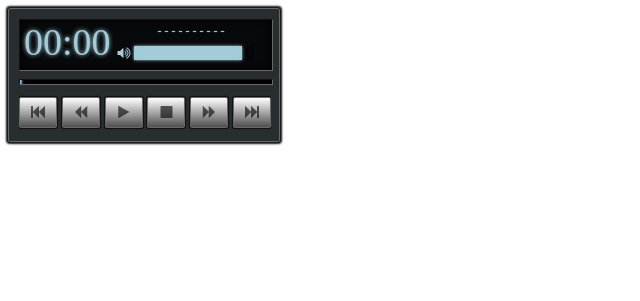
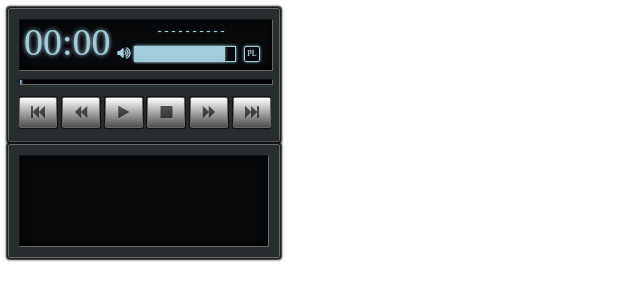
Before and after one commit to pigwink/AudioFolderPlayer, a PHP site: page / in a window 1280 px wide. Shown: the top 301 px of the page, without its empty margins (0-640 px from the left). Run offline with PHP 8.4, Linux system fonts and the light colour scheme; some libraries are stand-ins or nearby versions.

Commit message:
Added Playlist functionality

```diff
--- a/audio_player.css
+++ b/audio_player.css
@@ -4,13 +4,9 @@
 	ffr3akk@gmail.com
 	www.freakk.net
 */
-
-#player{
-	width: 250px;
-	height: 112px;
+.window{
 	background: #282d30;
 	border: 1px solid #1262A3;
-	text-align:center;
 	padding:10px;
 	/* BORDER */
 	-webkit-border-radius: 2px;
@@ -18,6 +14,12 @@
 	border-radius: 2px;
 	border: 1px solid #686868;
 	box-shadow: 0 0 2px 2px #0f1012;
+	width: 250px;
+}
+#player{
+
+	height: 112px;
+	text-align:center;
 }
 #progressbar_container{
 	width:252px;
@@ -109,14 +111,15 @@
 	opacity: 0.6;
 	font-size: 14px;
 }
-
+.display{
+	border: 1px inset #686868 ;
+	background: #08090b;
+	box-shadow:inset 0 0 10px #000000;
+}
 #display{
 	width:252px;
 	height: 50px;
 	margin-bottom: 8px;
-	border: 1px inset #686868 ;
-	background: #08090b;
-	box-shadow:inset 0 0 10px #000000;
 	overflow: hidden;
 }
 .display_text{
@@ -130,13 +133,14 @@
 	padding: 0 4px;
 	font-size:38px;
 	text-shadow: 0 0 4px #a2ccd8;
+	cursor: pointer;
 	/* background: rgba(255,255,255,0.6); */
 }
 
 #title{
 	width:154px;
 	height:14px;
-	padding: 4px;
+	margin: 4px;
 	overflow: hidden;
 	float:left;
 	font-size: 12px;
@@ -150,12 +154,15 @@
 	padding: 4px;
 	overflow: hidden;
 	float:left;
+
 }
 #vol_bar_container{
 	float: left;
-	width:120px;
+	width:100px;
 	height:14px;
-	background: rgba(0,0,0,0.4);
+	/* background: rgba(0,0,0,0.4); */
+	border: 1px solid #a2ccd8;
+	box-shadow: 0 0 3px #a2ccd8;
 }
 #vol_bar{
 	float: left;
@@ -173,7 +180,52 @@
 	text-align: center;
 	cursor:pointer;
 	float:left;
+	text-shadow: 0 0 1px #a2ccd8;
 }
 #vol_off{
 	display:none;
 }
+
+#playlist_display_btn{
+	display: table-cell;
+	float: left;
+	width:14px;
+	height:12px;
+	padding-top: 2px;
+	border: 1px solid #a2ccd8;
+	border-radius: 2px;
+	vertical-align: middle;
+	text-align: center;
+	font-size: 8px;
+	margin-left: 8px;
+	text-shadow: 0 0 1px #a2ccd8;
+	box-shadow: 0 0 3px #a2ccd8;
+	cursor: pointer;
+}
+
+#playlist_container{
+	margin-top:2px;
+}
+#playlist_display{
+	height: 90px;
+	overflow-y: scroll;
+	overflow-x: hidden;
+}
+.song_name{
+	width:100%;
+	overflow:hidden;
+	height:14px;
+	padding: 4px;
+	font-size: 12px;
+	text-align:left;
+	text-shadow: 0 0 1px #a2ccd8;
+	color: #a2ccd8;
+	cursor: pointer;
+}
+
+.odd{
+ background : #1A1A1A;
+}
+.even{
+ /* background : rgba(0,0,0,0.5); */
+}
--- a/audio_player.js
+++ b/audio_player.js
@@ -60,7 +60,11 @@
    $('#pause').show();
    $('#title').html($('#song'+(index+1)).attr('name'));
 };
-
+var playSong = function(n){
+	stop();
+	index = n;
+	play();
+};
 /* AUTOPLAY */
 if( $('#player').attr('data-autoplay')=="1") play();
 
@@ -80,7 +84,6 @@
 	if(countdown) countdown=false;
 	else countdown=true;
 });
-
 /* BIND PROCESS */
 $("audio").bind('timeupdate', function(){
 	duration = $('#playlist audio').get(index).duration;
@@ -142,10 +145,11 @@
 	else {vol = pos/100 };
 });
 
-/* $(document).keypress(function(e) {
-    if(e.which == 13) {
-        alert("loaded "+parseInt(loaded)+"\nof "+parseInt(duration));
-    }
-}); */
-
+/* PLAYLIST */
+$('#playlist_display_btn').click(function() {
+	$('#playlist_container').fadeToggle('fast');
 });
+$('.song_name').click(function() {
+	playSong($(this).attr('value')-1);
+});
+});
--- a/index.php
+++ b/index.php
@@ -9,22 +9,24 @@
 
 <body>
 
-<div id="player">
+<div id="player" class="window">
 	<?php
 		/* READ MP3 FILES FROM FOLDER */
 		$songs = "";
+		$song_names = array();
 		$i=0;
 		foreach (glob("songs/*.mp3") as $filename) {
 		$i++;
 		$filename_cut = substr ( $filename , strlen("songs/"));
 			$noext = substr ( $filename_cut , 0, -4);
+			$song_names[$i-1] = $noext;
 			$songs = $songs .'<audio id="song'.$i.'" src="songs/'.$filename_cut.'" name="'.$noext.'" type="audio/mpeg"></audio>';
 		}
 	?>
 	<div id="playlist" value="<?php echo $i?>">
 	<?php echo $songs?>
 	</div> <!-- /#playlist -->
-	<div id="display">
+	<div id="display" class="display">
 		<div id="timer" class="display_text">00:00</div>
 		<div id="title" class="display_text">- - - - - - - - - -</div>
 		<div id="vol_container" class="display_text">
@@ -33,7 +35,9 @@
 			<div id="vol_bar_container">
 				<div id="vol_bar"></div>
 			</div>
+			<div id="playlist_display_btn">PL</div><!-- /#playlist_display_btn -->
 		</div><!-- /#vol_container -->
+
 	</div> <!-- /#display -->
 	<div id	="progressbar_container"><div id="progressbar_buffer"></div><div id="progressbar"></div></div>
 	<div id="controls">
@@ -48,6 +52,26 @@
 	</div><!-- /#controls -->
 </div> <!-- /#player -->
 
+<div id="playlist_container" class="window">
+<div id="playlist_display" class="display">
+	<?php
+		$j=0;
+		$row_color[0] = "odd";
+		$row_color[1] = "even";
+		foreach ($song_names as $name) {
+			$j++;
+
+			echo('
+				<div class="song_name '.$row_color[$j%2].'" value="'.$j.'">'.carryZero($j).' : '.$name.'</div>
+			');
+		}
+		function carryZero($n){
+			if($n<10) return '0'.$n;
+			else return $n;
+		}
+	?>
+</div><!-- /#playlist_display -->
+
 <script language="javascript" type="text/javascript" src="audio_player.js"></script>
 </body>
 </html>
```
